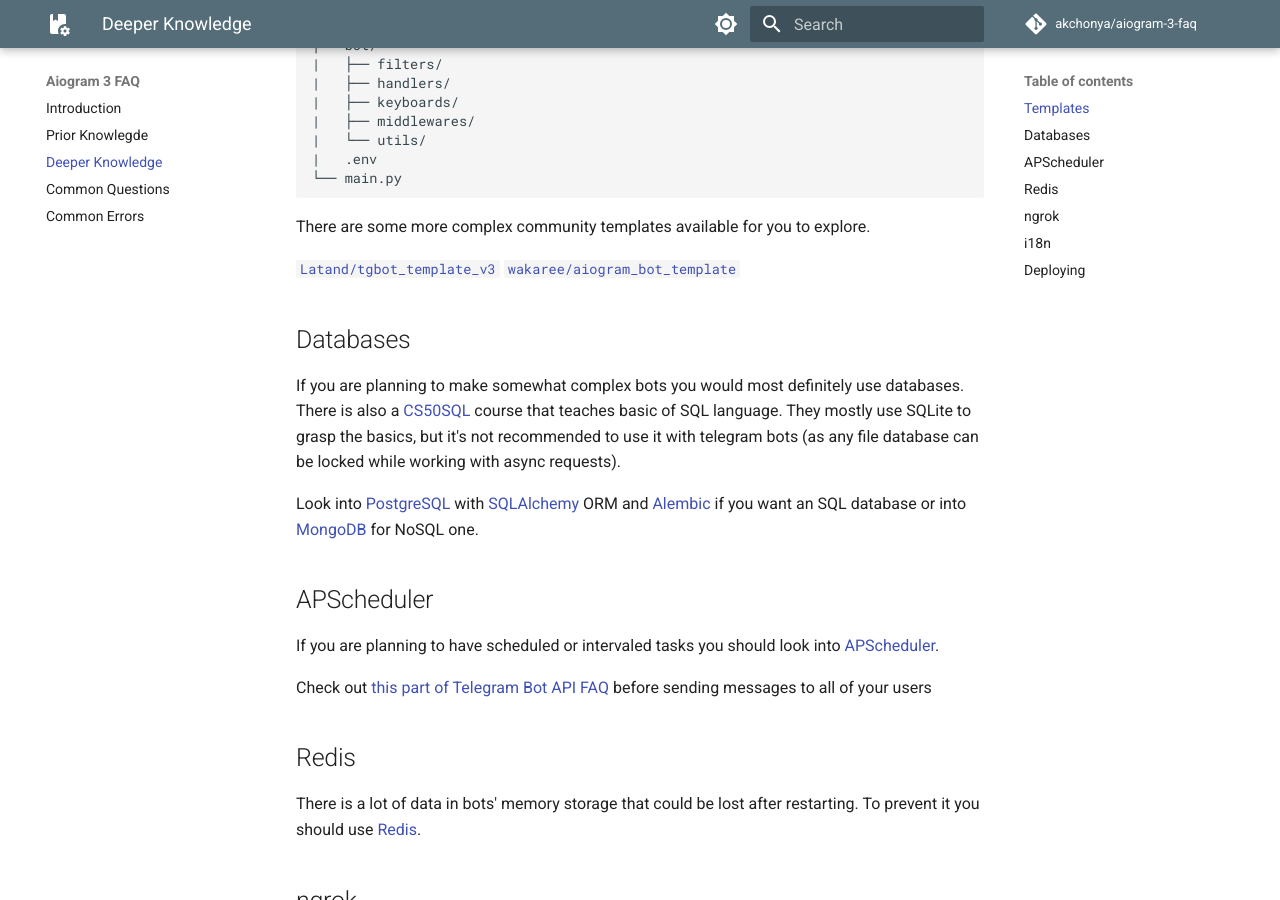
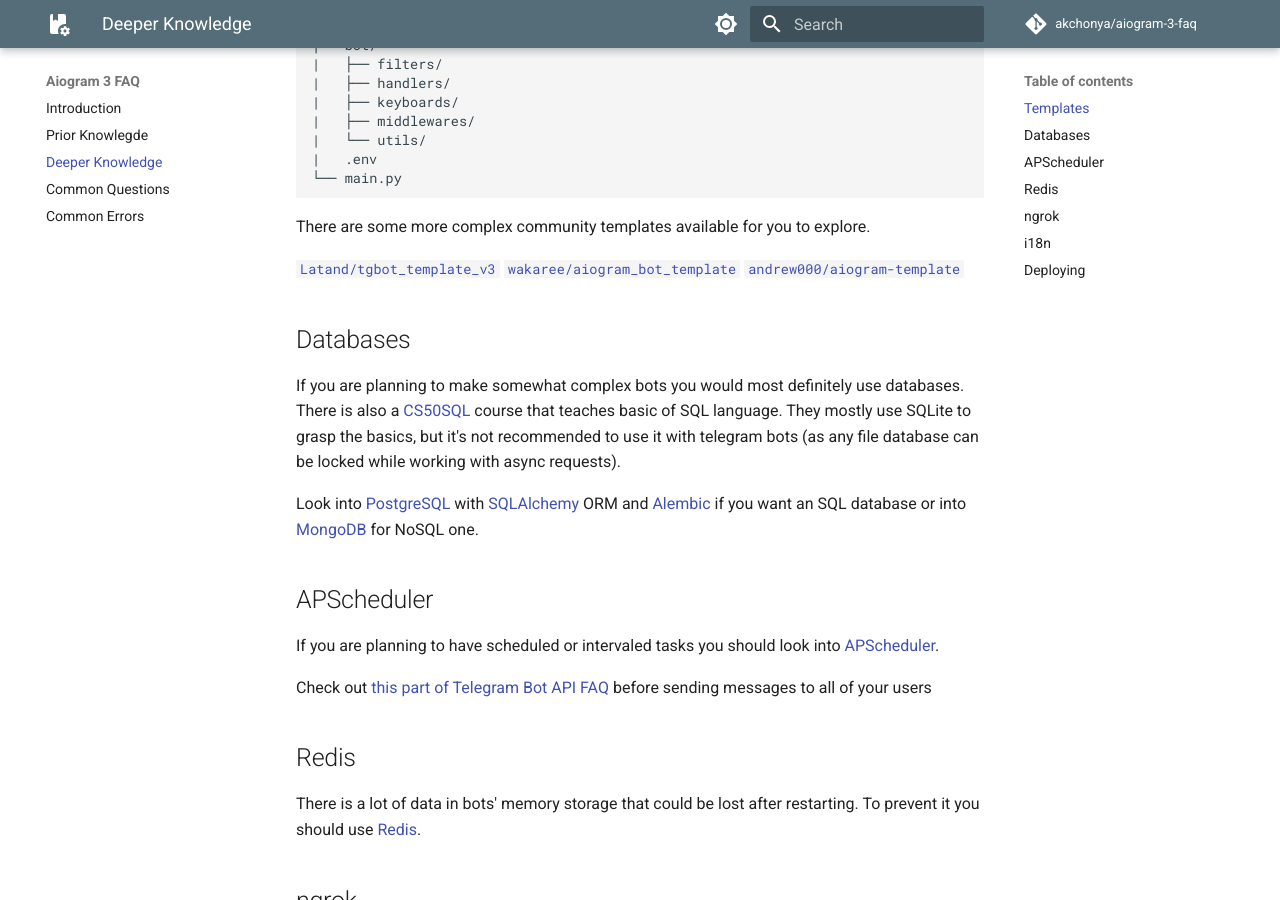
Before and after one commit to akchonya/aiogram-3-faq, an MkDocs documentation site: the page built from docs/deeper_knowledge.md, in a window 1280 px wide and 900 px high, scrolled down 415 px. Built offline with MkDocs 1.6.1 and Material for MkDocs 9.7.7, drawn with Linux system fonts in a browser that asks for light colours; comment, search, counter and statistics services are not loaded.

Commit message:
add new template

```diff
--- a/docs/deeper_knowledge.md
+++ b/docs/deeper_knowledge.md
@@ -21,6 +21,7 @@
 
 [`Latand/tgbot_template_v3`](https://github.com/Latand/tgbot_template_v3)
 [`wakaree/aiogram_bot_template`](https://github.com/wakaree/aiogram_bot_template)
+[`andrew000/aiogram-template`](https://github.com/andrew000/aiogram-template)
 
 ## Databases
 
```
